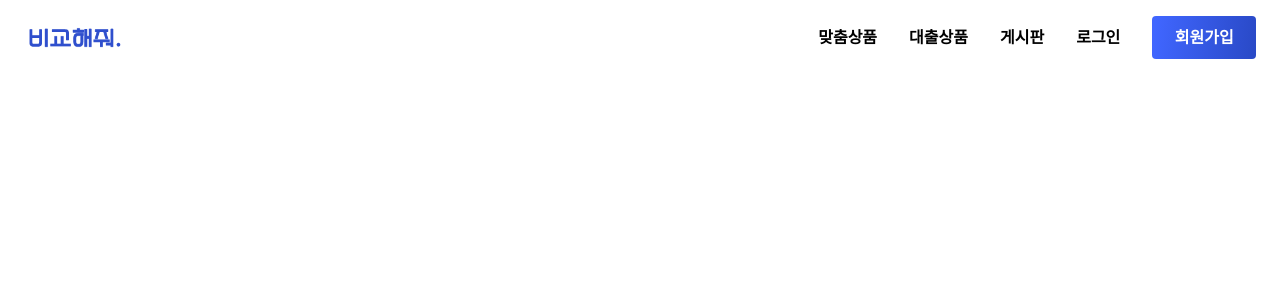
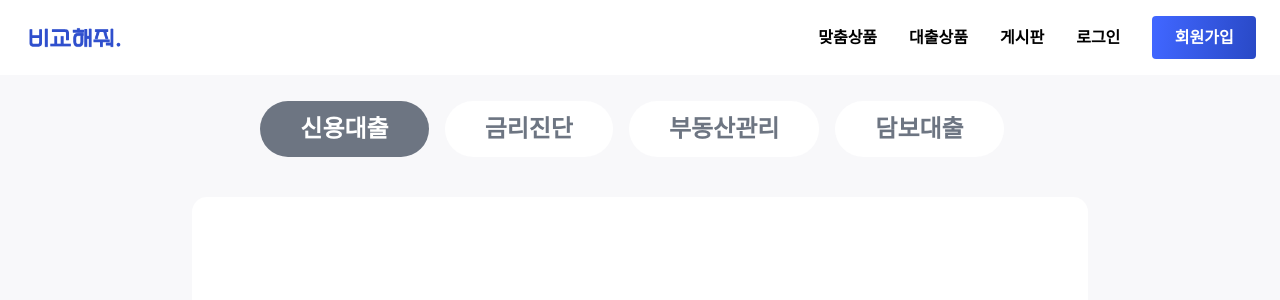
Before and after one commit to Hooddduck/BKHJ-frontend, a React (Create React App) app: page /customization in a window 1280 px wide. Shown: the top 300 px of the page. Built offline with nearby package versions, Linux system fonts and the light colour scheme.

Commit message:
맞춤상품 창띄우기

```diff
--- a/src/App.js
+++ b/src/App.js
@@ -23,8 +23,9 @@ import Product from "./component/Product";
 import Credit from "./component/bkhj/Credit";
 import Diagnosis from "./component/bkhj/Diagnosis";
 
-import Cutomization from "./component/Customization";
-import Irate from "./component/Irate";
+import Bkhjcustomization from "./component/bkhj/Bkhjcustomization";
+import Bkhjirate from "./component/bkhj/Bkhjirate";
+
 const RenderHeader = () => {
   const location = useLocation();
   if (location.pathname === "/login" || location.pathname === "/register"|| location.pathname === "/profile") {
@@ -55,8 +56,8 @@ class App extends Component {
             <Route path="/mod" element={<BoardModerator />} />
             <Route path="/admin" element={<BoardAdmin />} />
             <Route path="/product" element={<Product />} />
-            <Route path="/customization" element={<Cutomization />} />
-            <Route path="/Irate" element={<Irate/>} />
+            <Route path="/customization" element={<Bkhjcustomization/>} />
+            <Route path="/Irate" element={<Bkhjirate/>} />
             <Route path="/credit" element={<Credit/>} />
             <Route path="/diagnosis" element={<Diagnosis/>} />
           </Routes>
--- a/src/component/Customization.jsx
+++ b/src/component/Customization.jsx
@@ -22,7 +22,6 @@ const Customization = () => {
     <div>
       {currentUser && (
         <p>
-          <strong>Id:</strong> {currentUser.id}
         </p>
       )}
       {derivedValues ? (
--- /dev/null
+++ b/src/component/bkhj/Bkhjcustomization.jsx
@@ -0,0 +1,71 @@
+import React, { useState, useEffect } from "react";
+import AuthService from "../../services/auth.service";
+import axios from "axios";
+import { Link } from "react-router-dom";
+import { Button, Modal } from "react-bootstrap";
+import "./Bkhjcustomization.css";
+import Customization from "../Customization";
+
+const Bkhjcustomization = () => {
+        const [derivedValues, setDerivedValues] = useState(null);
+        const [showModal, setShowModal] = useState(false);
+        const currentUser = AuthService.getCurrentUser();
+
+        useEffect(() => {
+          if (currentUser) {
+            axios
+              .get(`http://localhost:5000/api/customization?id=${currentUser.id}`)
+              .then((response) => {
+                setDerivedValues(response.data);
+              })
+              .catch((error) => {
+                console.error("Error:", error.response.data);
+              });
+          }
+        }, [currentUser]);
+
+        const handleModalOpen = () => {
+          setShowModal(true);
+        };
+
+        const handleModalClose = () => {
+          setShowModal(false);
+        };
+
+  return (
+    <>
+    <section className="credit-section">
+      <div className="credit-wrapper">
+        <div className="user-info">
+          {currentUser && <p>{currentUser.username}</p>}
+        </div>
+        {/* 버튼창 start*/}
+        <div className="bkhj-top-menu">
+          <button
+            onClick={() => (window.location.href = "/credit")}
+            className="button-credit"
+          >
+            신용대출
+          </button>
+          <button
+            onClick={() => (window.location.href = "/diagnosis")}
+            className="button-diagnosis"
+          >
+            금리진단
+          </button>
+          <div className="estate-button">부동산관리</div>
+          <div className="loans-button">담보대출</div>
+        </div>
+        {/* 버튼창 end */}
+        {/* 시작하기창 start*/}
+        <div className="credit-start">
+        <Customization/>
+        </div>
+      </div>
+      {/* 시작하기창 end*/}
+    </section>
+  </>
+  )
+}
+
+export default Bkhjcustomization;
--- /dev/null
+++ b/src/component/bkhj/Bkhjirate.jsx
@@ -0,0 +1,13 @@
+import React from 'react'
+import Irate from "../Irate"
+
+const BkhjIrate = () => {
+  return (
+    <>
+    <div>BkhjIrate</div>
+    <Irate/>
+    </>
+  )
+}
+
+export default BkhjIrate
```
Also changed, not shown: src/component/bkhj/Bkhjcustomization.css (added).
